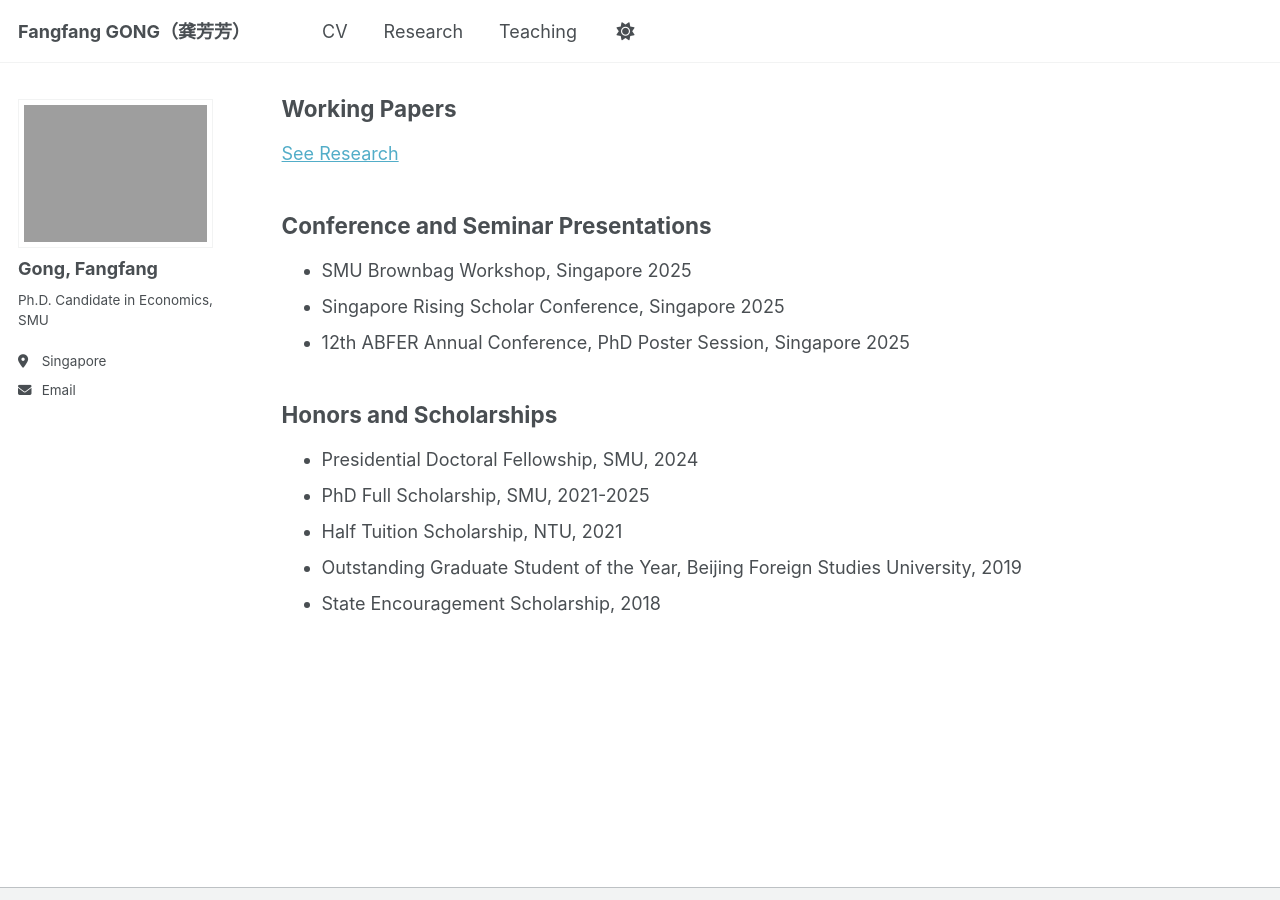
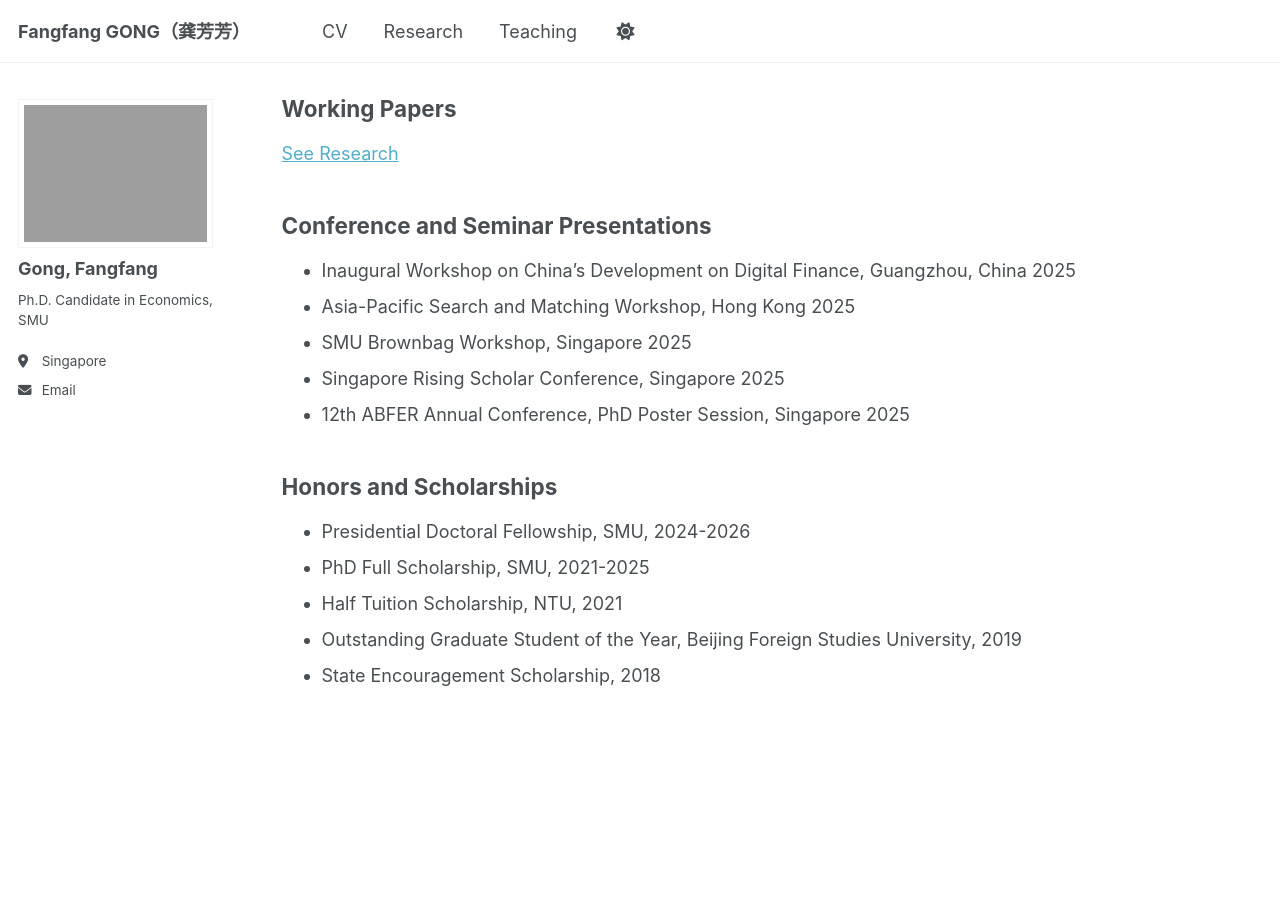
Before and after one commit to fangfanggong/fangfanggong.github.io, a Jekyll site: the page built from _pages/cv.md, in a window 1280 px wide and 900 px high, scrolled down 419 px. Built offline with Jekyll 4.4.1, drawn with Linux system fonts in a browser that asks for light colours.

Commit message:
Update cv.md

```diff
--- a/_pages/cv.md
+++ b/_pages/cv.md
@@ -26,13 +26,15 @@ Working Papers
 
 Conference and Seminar Presentations
 -----
+* Inaugural Workshop on China’s Development on Digital Finance, Guangzhou, China 2025
+* Asia-Pacific Search and Matching Workshop, Hong Kong 2025
 * SMU Brownbag Workshop, Singapore 2025
 * Singapore Rising Scholar Conference, Singapore 2025
 * 12th ABFER Annual Conference, PhD Poster Session, Singapore 2025
 
 Honors and Scholarships
 -----
-* Presidential Doctoral Fellowship, SMU, 2024
+* Presidential Doctoral Fellowship, SMU, 2024-2026
 * PhD Full Scholarship, SMU, 2021-2025
 * Half Tuition Scholarship, NTU, 2021
 * Outstanding Graduate Student of the Year, Beijing Foreign Studies University, 2019
```
